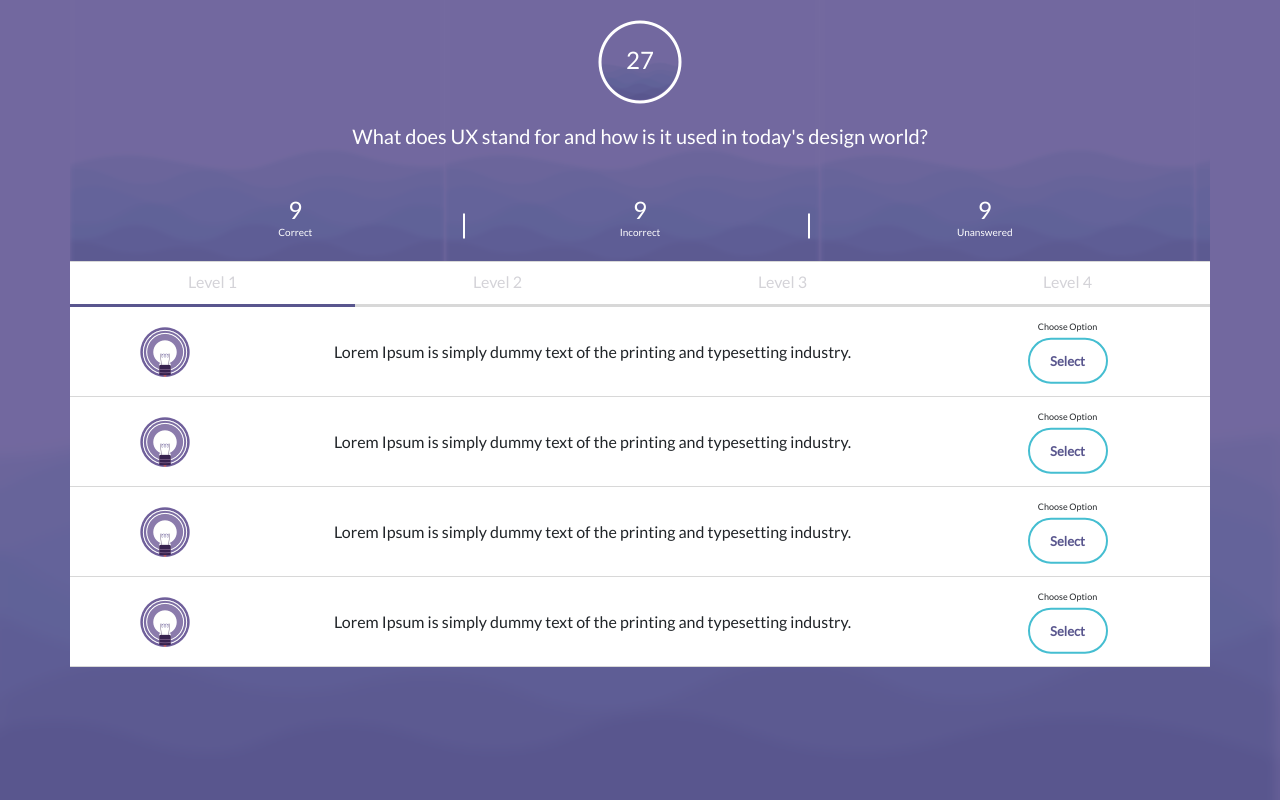
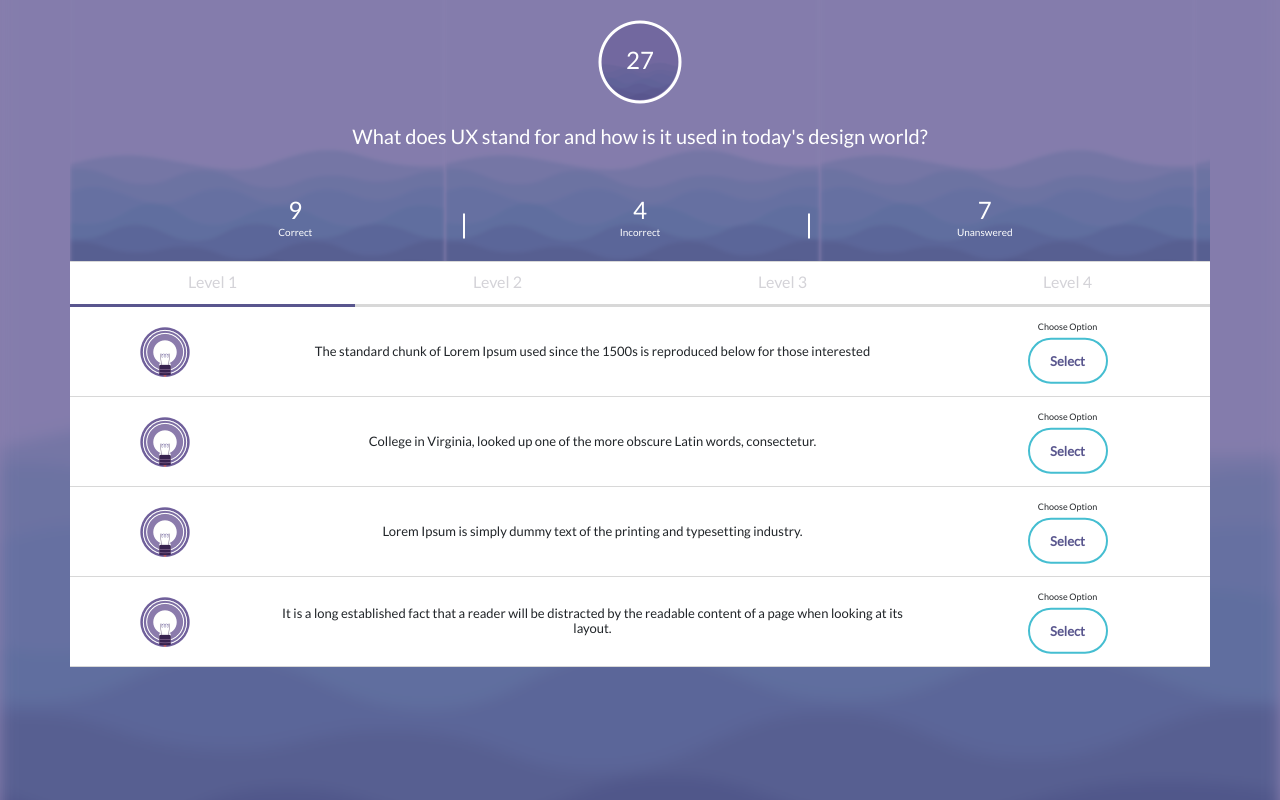
Before and after one commit to NBDelpino1/ux_app_redesign, a plain HTML site: page gameplay.html in a window 1280 px wide. Drawn offline with nearby package versions, Linux system fonts and the light colour scheme; a script that the page names is missing.

Commit message:
new screenshots of progress

```diff
--- a/css/style.css
+++ b/css/style.css
@@ -1,7 +1,8 @@
 /*TODO - DESIGNED FOR MOBILE FIRST, NEED TO INCORPORATE SOME MEDIA QUERIES TO HANDLE LARGER // CLEAN UP CSS AND ASSIGN MORE SYMANTIC NAMING CONVENTION*/
 
 body {
-    background-image: url('../images/main-bg.png');
+    /*background-image: url('../images/main-bg.png');*/
+    background-image: url('../images/main-bg-2.png');
     background-position: center center;
     background-repeat: no-repeat;
     background-attachment: fixed;
@@ -80,7 +81,7 @@ body {
 .questions-container {
     height:262px;
     background-color: #fff;
-    background-image: url('../images/mobile-bg.png');
+    background-image: url('../images/mobile-bg-2.png');
     border-bottom: 1px solid #D8D8D8;
     padding:20px;
     position: relative;
@@ -161,6 +162,7 @@ p, h1, h2, h3, h4, h5, h6{
 }
 
 .answer-text {
+    font-size:13px;
     position: absolute;
     width:100%;
     padding-left:5px !important;
--- a/gameplay.html
+++ b/gameplay.html
@@ -31,11 +31,11 @@
             <div class="stats">
                 <div class="stats-divider">
                 </div>
-                <h4 class="stats-text">9</h4>
+                <h4 class="stats-text">4</h4>
                 <p class="stats-text">Incorrect</p>
             </div>
             <div class="stats">
-                <h4 class="stats-text">9</h4>
+                <h4 class="stats-text">7</h4>
                 <p class="stats-text">Unanswered</p>
             </div>
         </div>
@@ -62,7 +62,21 @@
                 <img src="images/left-icon.png" class="left-col-img">
             </div>
             <div class="col-7 col middle-col">
-                <h6 class="answer-text text-center">Lorem Ipsum is simply dummy text of the printing and typesetting industry.</h6>
+                <h6 class="answer-text text-center">The standard chunk of Lorem Ipsum used since the 1500s is reproduced below for those interested</h6>
+            </div>
+            <div class="col-3 col right-col">
+                <div class="answer-option text-center">
+                    <p class="ab-top-text">Choose Option</p>
+                    <button type="button" class="btn answer-button">Select</button>
+                </div>
+            </div>
+        </div>
+        <div class="row">
+            <div class="col-2 col left-col">
+                <img src="images/left-icon.png" class="left-col-img">
+            </div>
+            <div class="col-7 col middle-col">
+                <h6 class="answer-text text-center">College in Virginia, looked up one of the more obscure Latin words, consectetur.</h6>
             </div>
             <div class="col-3 col right-col">
                 <div class="answer-option text-center">
@@ -90,21 +104,7 @@
                 <img src="images/left-icon.png" class="left-col-img">
             </div>
             <div class="col-7 col middle-col">
-                <h6 class="answer-text text-center">Lorem Ipsum is simply dummy text of the printing and typesetting industry.</h6>
-            </div>
-            <div class="col-3 col right-col">
-                <div class="answer-option text-center">
-                    <p class="ab-top-text">Choose Option</p>
-                    <button type="button" class="btn answer-button">Select</button>
-                </div>
-            </div>
-        </div>
-        <div class="row">
-            <div class="col-2 col left-col">
-                <img src="images/left-icon.png" class="left-col-img">
-            </div>
-            <div class="col-7 col middle-col">
-                <h6 class="answer-text text-center">Lorem Ipsum is simply dummy text of the printing and typesetting industry.</h6>
+                <h6 class="answer-text text-center">It is a long established fact that a reader will be distracted by the readable content of a page when looking at its layout.</h6>
             </div>
             <div class="col-3 col right-col">
                 <div class="answer-option text-center">
```
Also changed, not shown: images/main-bg-2.png (added), images/mobile-bg-2.png (added), 1 other file.
